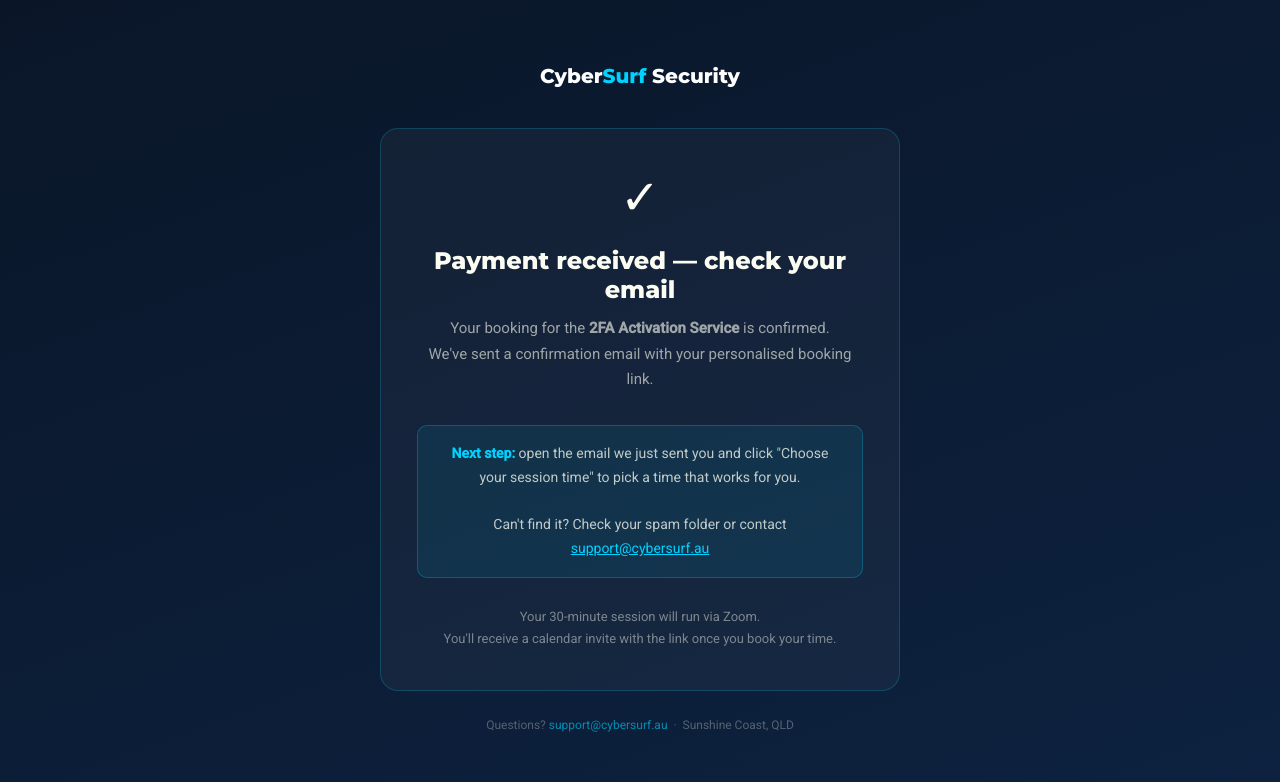
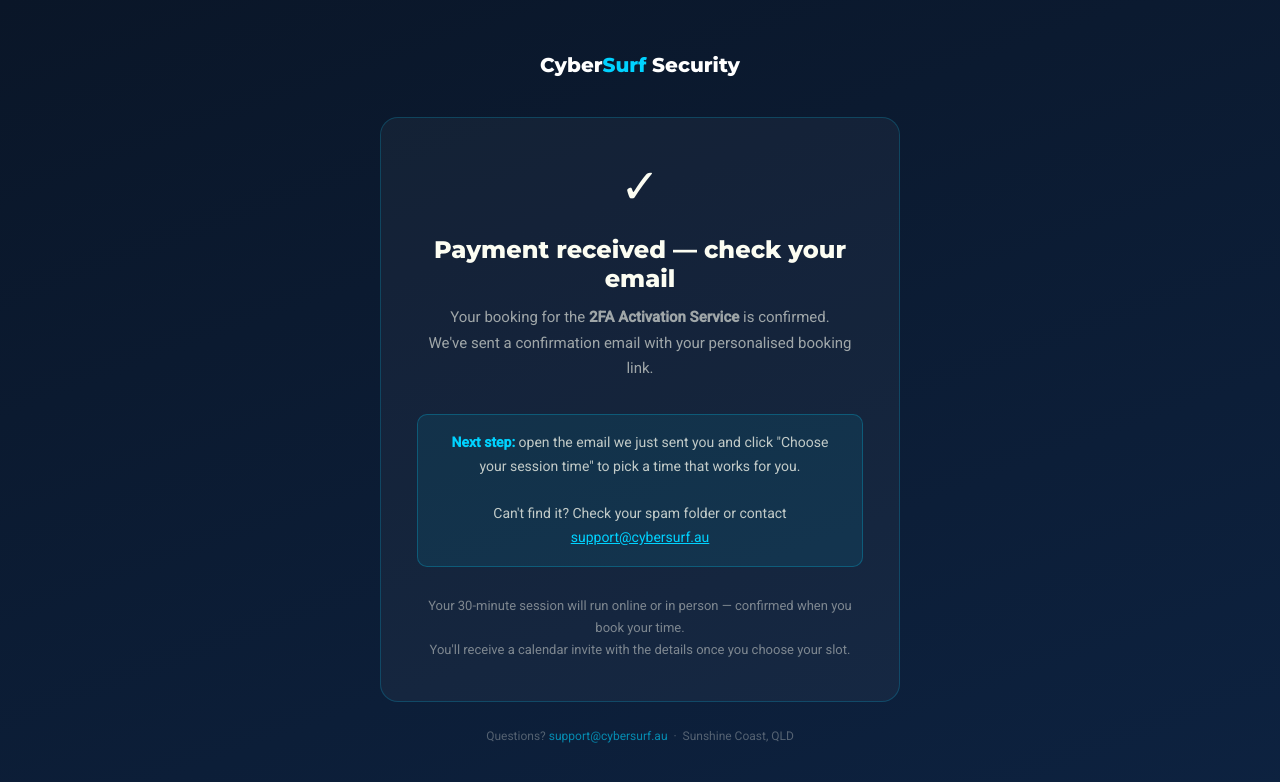
Before and after one commit to dcprojects1111/cybersurf-webapp-basic, a Flask app: page /book-2fa-success in a window 1280 px wide. Shown: the top 782 px of the page. Run offline with Flask 3, Linux system fonts and the light colour scheme; some libraries are stand-ins or nearby versions.

Commit message:
Remove all Zoom references — replace with generic online language
No products advertise Zoom on the website. Updated 6 templates and
app.py to say "online", "video call", or "online or in-person" instead.

Co-Authored-By: Claude Sonnet 4.6 <noreply@anthropic.com>

```diff
--- a/app.py
+++ b/app.py
@@ -1370,7 +1370,7 @@ def checkout_fix_session():
                                spots_remaining=remaining, total_spots=FREE_FIX_SLOTS)
 
     if not session_type:
-        return render_template("book_fix_session.html", error="Please select Zoom or in-person.",
+        return render_template("book_fix_session.html", error="Please select online or in-person.",
                                spots_remaining=remaining, total_spots=FREE_FIX_SLOTS)
 
     import uuid
--- a/templates/book_2fa.html
+++ b/templates/book_2fa.html
@@ -67,7 +67,7 @@
   <div class="includes">
     <div class="includes-title">What's included</div>
     <ul class="includes">
-      <li>30-minute live 1-on-1 session — online (Zoom or Google Meet) or in person on the Sunshine Coast</li>
+      <li>30-minute live 1-on-1 session — online or in person on the Sunshine Coast</li>
       <li>2FA set up on up to 3 accounts (email, banking, social — your choice)</li>
       <li>Authenticator app installed and configured</li>
       <li>Recovery codes saved securely so you're never locked out</li>
@@ -98,7 +98,7 @@
         <label>Session type</label>
         <select name="session_type" required style="width:100%;background:rgba(255,255,255,.06);border:1px solid rgba(0,210,255,.22);border-radius:8px;padding:13px 16px;font-size:15px;color:#fcfdf2;outline:none;font-family:'Roboto',sans-serif;cursor:pointer;">
           <option value="" disabled selected style="color:rgba(252,253,242,.28);">Choose how you'd like to meet</option>
-          <option value="online">Online — Zoom or Google Meet</option>
+          <option value="online">Online — video call</option>
           <option value="in-person">In person — Sunshine Coast</option>
         </select>
       </div>
--- a/templates/book_2fa_success.html
+++ b/templates/book_2fa_success.html
@@ -41,8 +41,8 @@
     </div>
 
     <p style="font-size:13px;color:rgba(252,253,242,.45);line-height:1.7;">
-      Your 30-minute session will run via Zoom.<br/>
-      You'll receive a calendar invite with the link once you book your time.
+      Your 30-minute session will run online or in person — confirmed when you book your time.<br/>
+      You'll receive a calendar invite with the details once you choose your slot.
     </p>
   </div>
 
--- a/templates/book_fix_session.html
+++ b/templates/book_fix_session.html
@@ -117,7 +117,7 @@
   </div>
 
   <div class="footer-note">
-    Sunshine Coast, QLD &nbsp;·&nbsp; Zoom or in-person<br/>
+    Sunshine Coast, QLD &nbsp;·&nbsp; Online or in-person<br/>
     Questions? <a href="mailto:support@cybersurf.au">support@cybersurf.au</a>
   </div>
 </div>
--- a/templates/book_home_scan_bundle_success.html
+++ b/templates/book_home_scan_bundle_success.html
@@ -42,12 +42,12 @@
 
     <div class="step-block">
       <div class="step-num">Step 2 — Within 24 hours</div>
-      <div class="step-text"><strong>Breach Check report</strong> delivered to your inbox via secure link. We'll contact you to book your Lock Change Zoom session.</div>
+      <div class="step-text"><strong>Breach Check report</strong> delivered to your inbox via secure link. We'll contact you to book your Lock Change session.</div>
     </div>
 
     <div class="step-block">
       <div class="step-num">Step 3 — Over the week</div>
-      <div class="step-text"><strong>Lock Change</strong> (Zoom, 45 min) → <strong>2FA Activation</strong> (Zoom, 30 min) → <strong>In-Person Scan</strong> at your home. Report within 2 days of scan.</div>
+      <div class="step-text"><strong>Lock Change</strong> (online, 45 min) → <strong>2FA Activation</strong> (online, 30 min) → <strong>In-Person Scan</strong> at your home. Report within 2 days of scan.</div>
     </div>
 
     <p style="font-size:12px;color:rgba(252,253,242,.35);margin-top:16px;line-height:1.6;">
--- a/templates/book_lock_change.html
+++ b/templates/book_lock_change.html
@@ -47,7 +47,7 @@
 
   <div class="badge">Lock Change Session</div>
   <h1>Change the locks before they use what they stole.</h1>
-  <p class="sub">Your breach report showed which passwords are exposed. A 45-minute live session with Darryl — on Zoom — to set up your password vault, replace every compromised credential, and make sure it never happens again.</p>
+  <p class="sub">Your breach report showed which passwords are exposed. A 45-minute live session with Darryl — online or in person — to set up your password vault, replace every compromised credential, and make sure it never happens again.</p>
 
   <div class="step-flow">
     <div class="step">
@@ -72,7 +72,7 @@
       <li>Mobile app set up on your phone</li>
       <li>Every exposed password changed and stored securely</li>
       <li>Recovery process documented — so you're never locked out</li>
-      <li>Live on Zoom — you watch every step</li>
+      <li>Live with Darryl — you watch every step</li>
     </ul>
   </div>
 
--- a/templates/book_lock_change_success.html
+++ b/templates/book_lock_change_success.html
@@ -41,8 +41,8 @@
     </div>
 
     <p style="font-size:13px;color:rgba(252,253,242,.45);line-height:1.7;">
-      Your 45-minute session will run via Zoom.<br/>
-      You'll receive a calendar invite with the link once you book your time.
+      Your 45-minute session will run online or in person — confirmed when you book your time.<br/>
+      You'll receive a calendar invite with the details once you choose your slot.
     </p>
   </div>
 
```
